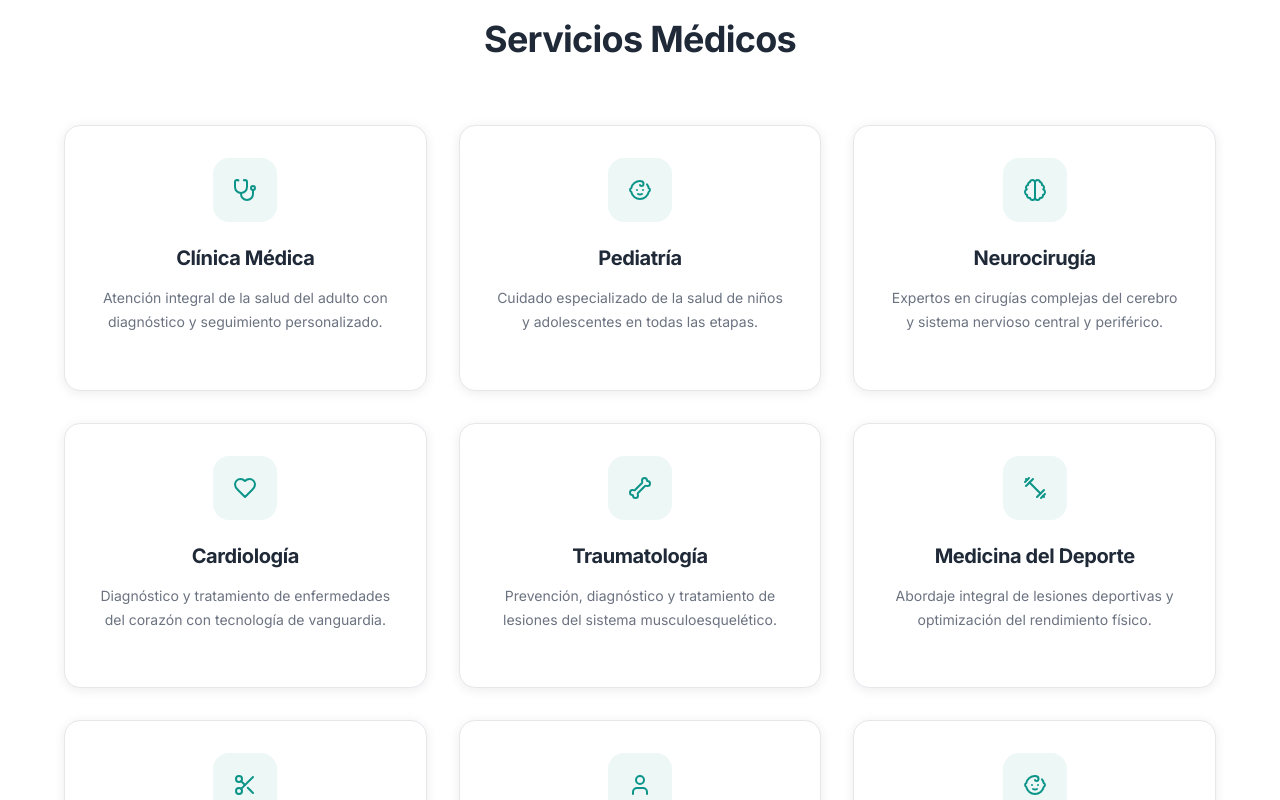
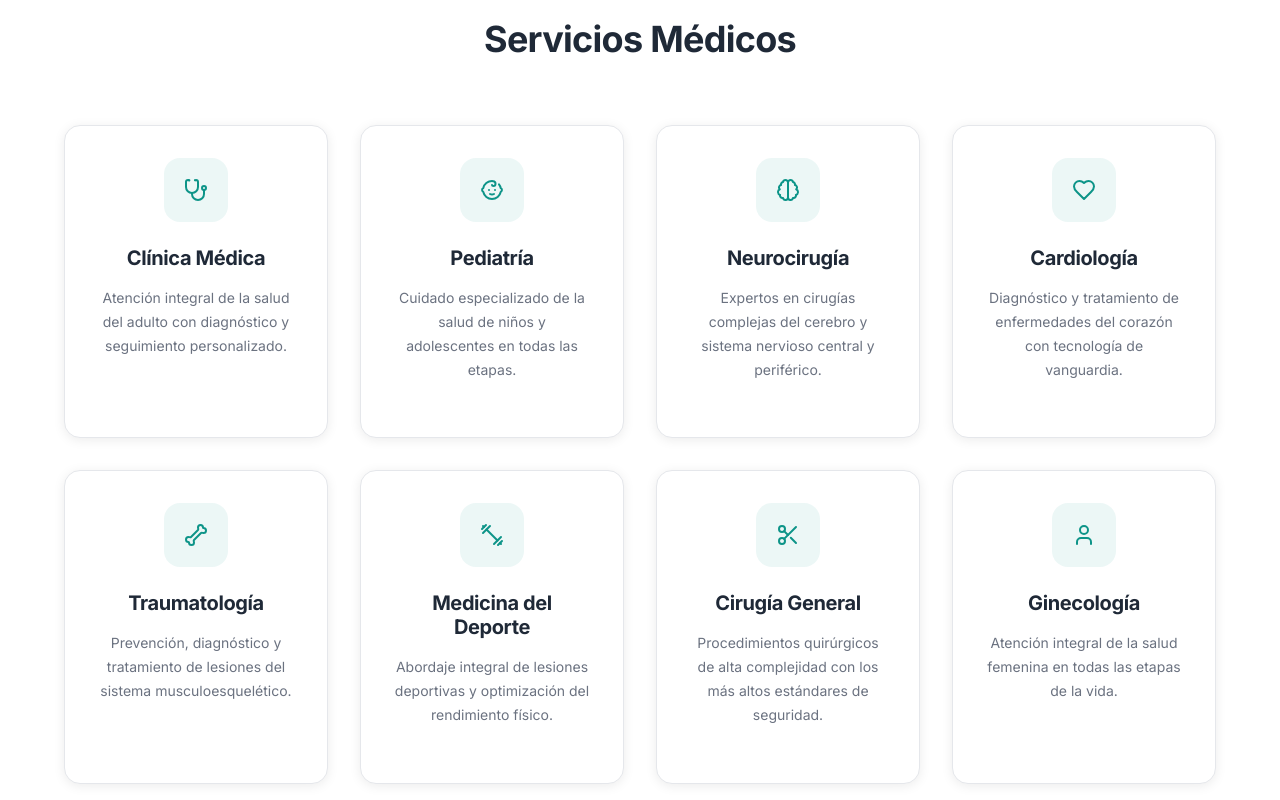
Before and after one commit to Blossom-AI-core/ConsultorioWeb, a React (Vite) app: page / in a window 1280 px wide. Shown: the part 2360-3160 px from the top of the page. Built offline with nearby package versions, Linux system fonts and the light colour scheme; a web font is replaced by a local one.

Commit message:
vista de a cuatro

```diff
--- a/src/App.jsx
+++ b/src/App.jsx
@@ -325,7 +325,7 @@
                     <h2 className="text-4xl">Servicios Médicos</h2>
                 </div>
 
-                <div className="grid grid-cols-1 md:grid-cols-2 lg:grid-cols-3 gap-8">
+                <div className="grid grid-cols-1 md:grid-cols-2 lg:grid-cols-4 gap-8">
                     {list.map((item, idx) => (
                         <motion.div
                             key={idx}
```
